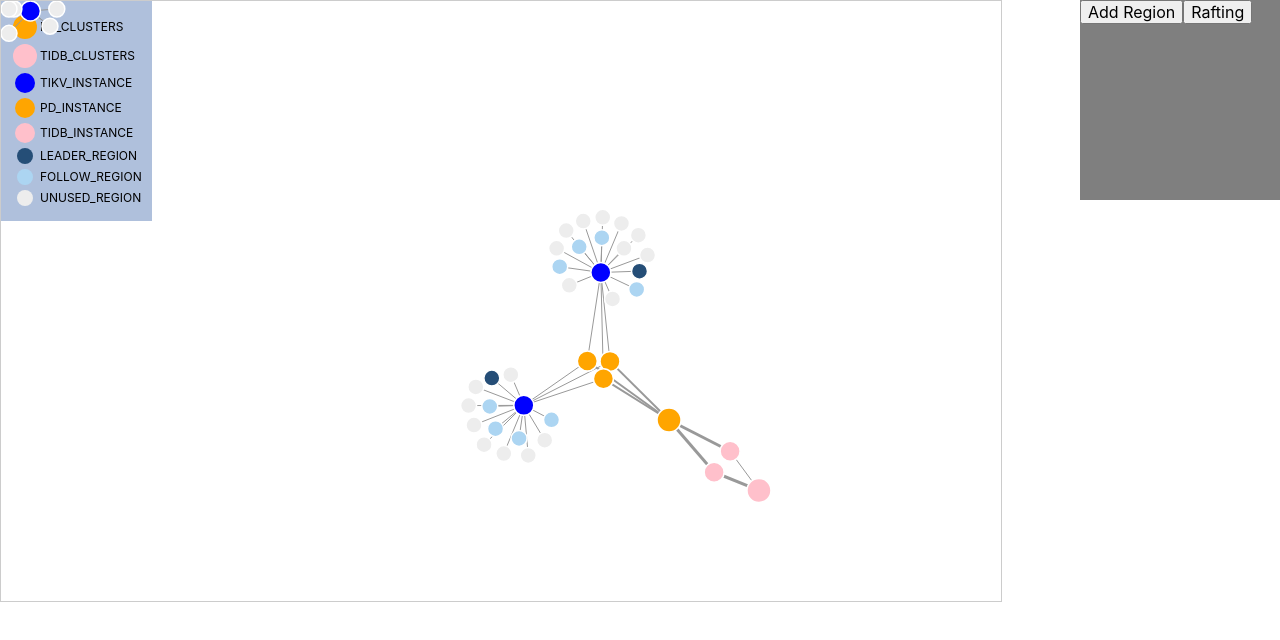
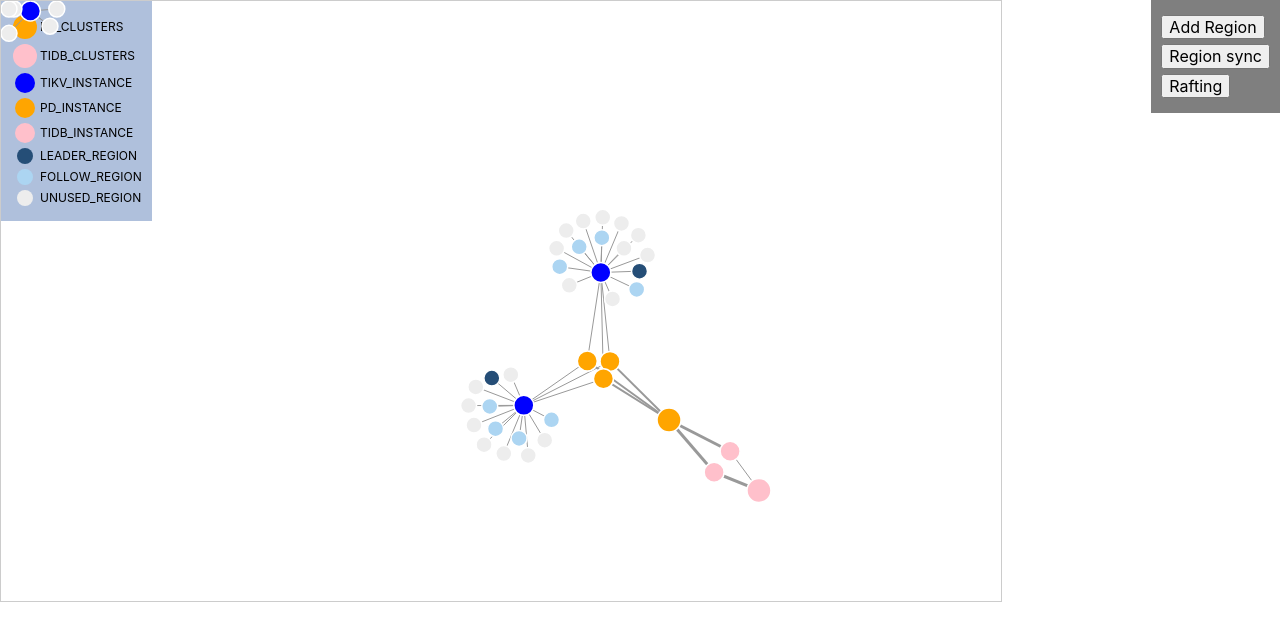
Before and after one commit to Debiancc/tidb_force_visualization, a React (Vite) app: page / in a window 1280 px wide. Shown: the top 640 px of the page. Built offline with nearby package versions, Linux system fonts and the light colour scheme.

Commit message:
[feat]: Add region sync

```diff
--- a/src/app.tsx
+++ b/src/app.tsx
@@ -63,11 +63,25 @@ export default class App extends React.Component<Props, State> {
     }, 1024 * 5);
   };
 
+  handleRegionSyncButtonClick = () => {
+    const target = this.data.nodes.find(x => x.id === "TiKV-2-Region-1");
+    const source = this.data.nodes.find(x => x.id === "TiKV-1-Region-1");
+    if (target && source) {
+      this.renderHelper.data.links.push({ source, target, value: 5 });
+      setTimeout(() => {
+        this.renderHelper.data.links.pop();
+      }, 1000);
+    }
+  };
+
   render() {
     return (
       <React.Fragment>
         <div className="operation">
           <button onClick={this.handleAddRegionButtonClick}>Add Region</button>
+          <button onClick={this.handleRegionSyncButtonClick}>
+            Region sync
+          </button>
           <button onClick={this.handleRaftingButtonClick}>Rafting</button>
         </div>
         <Tips />
--- a/src/render/index.ts
+++ b/src/render/index.ts
@@ -17,6 +17,7 @@ import * as d3 from "d3";
 export default class Render {
   constructor(svgSelector: string, data: Data, width: number, height: number) {
     this.data = this.watch<Data>(data);
+    // this.data = data;
     this.width = width;
     this.height = height;
     this.svgElement = d3.select(svgSelector);
@@ -42,8 +43,9 @@ export default class Render {
         return value;
       },
       set: (target, key, value, receiver) => {
-        this.reflow();
-        return Reflect.set(target, key, value, receiver);
+        const success = Reflect.set(target, key, value, receiver);
+        success && this.reflow();
+        return success;
       }
     });
   };
--- a/style/index.scss
+++ b/style/index.scss
@@ -17,10 +17,13 @@ body {
   position: fixed;
   top: 0;
   right: 0;
-  width: 200px;
-  min-height: 200px;
+  padding: 10px;
   background: rgba(0, 0, 0, 0.5);
   overflow: hidden;
+  & > * {
+    display: block;
+    margin: 5px 0;
+  }
 }
 
 .tips {
```
